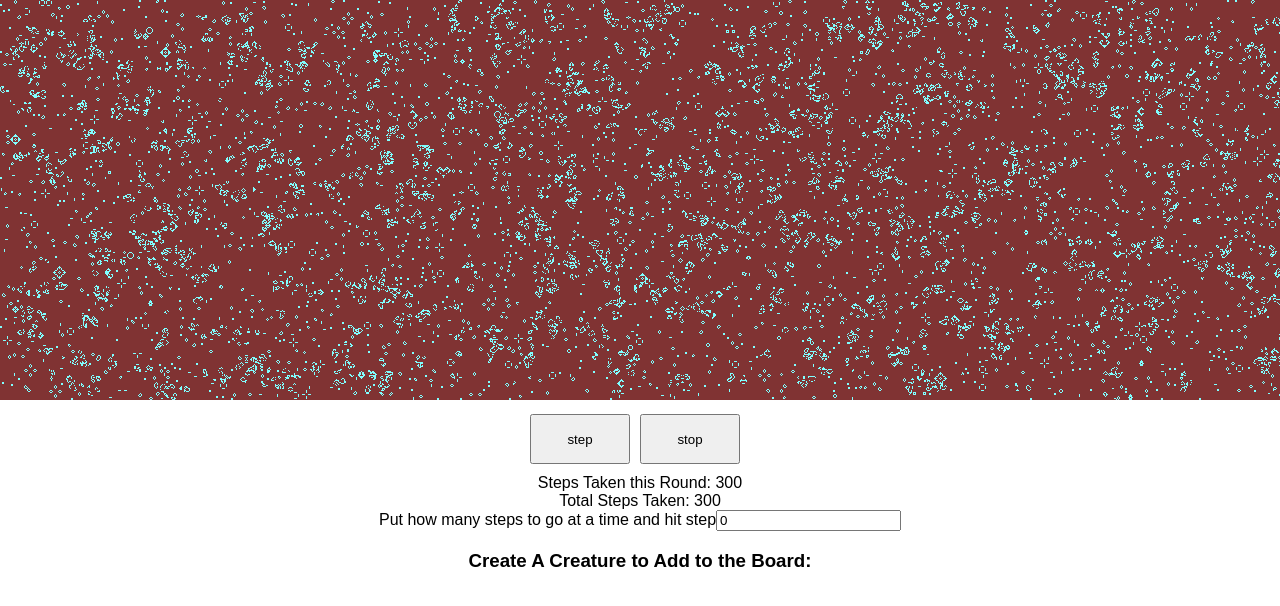
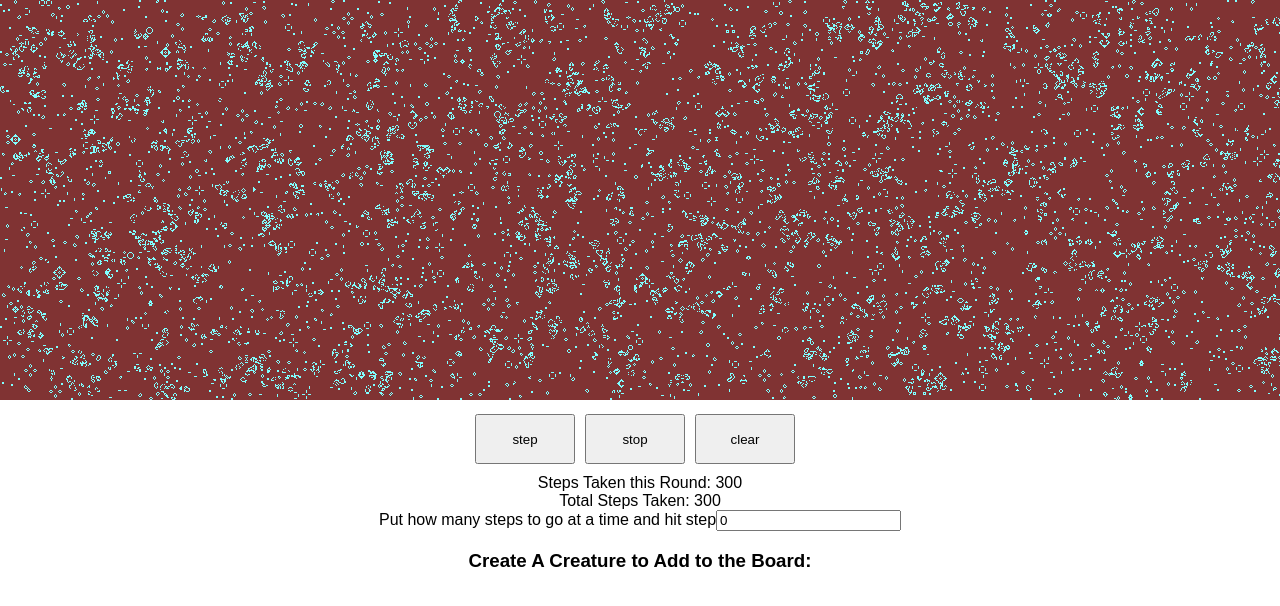
Before and after one commit to bloominstituteoftechnology/CS-Build-Week-1, a React (Create React App) app in the folder projects/life/: page / in a window 1280 px wide. Shown: the top 606 px of the page. Built offline with nearby package versions, Linux system fonts and the light colour scheme.

Commit message:
Working on clear button

```diff
--- a/projects/life/src/App.js
+++ b/projects/life/src/App.js
@@ -66,6 +66,10 @@ class LifeCanvas extends Component {
       });
       this.startAnimation();
     }
+  };
+
+  clear = () => {
+    this.life.clear();
   };
 
   /**
@@ -143,6 +147,9 @@ class LifeCanvas extends Component {
           <div>
             <Button label={this.state.stopped ? 'start' : 'stop'} handleClick={this.toggleStart} />
           </div>
+          <div>
+            <Button label={'clear'} handleClick={this.clear} />
+          </div>
         </div>
 
         <div>
--- a/projects/life/src/life.js
+++ b/projects/life/src/life.js
@@ -44,10 +44,7 @@ class Life {
   }
 
   setCells(y, x) {
-    console.log('SetCells called:');
-    const currentBuffer = this.buffer[this.currentBufferIndex];
-    const currentSquare = currentBuffer[y][x];
-    console.log(currentSquare);
+    console.log('Set Cells');
   }
 
   /**
```
Also changed, not shown: 7 other files (tests, documents, lock files or other folders).
